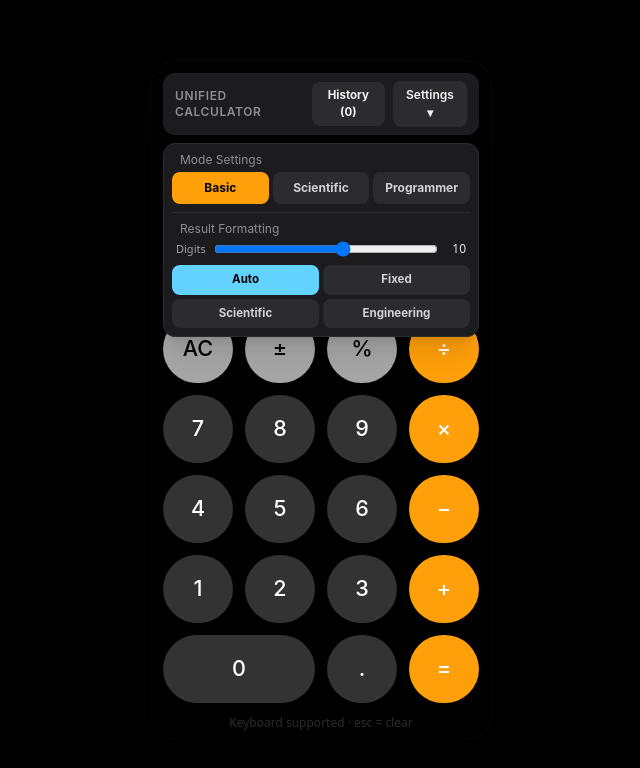
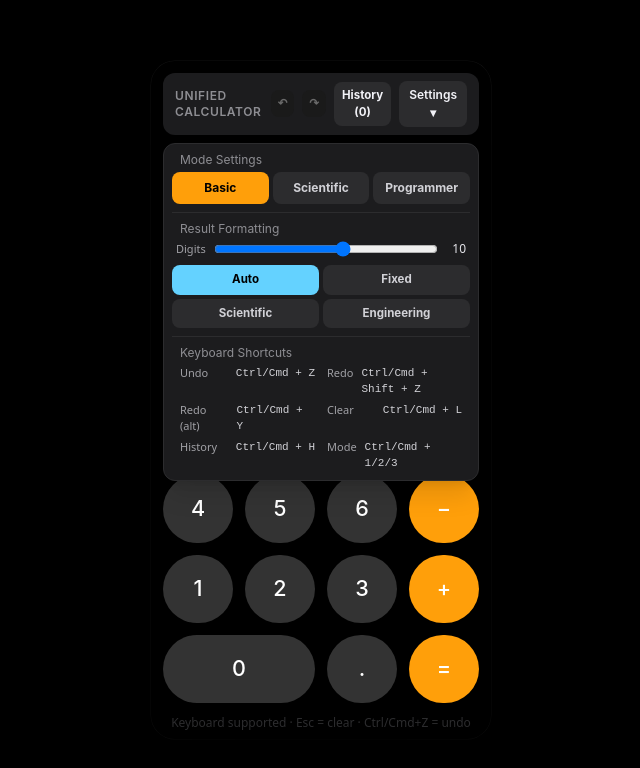
Before and after one commit to coltonajackson/numcrunch, a React (Vite) app: page / in a window 1280 px wide. Both pictures are taken after a click on the button "Settings ▾". Shown: the top 768 px of the page, without its empty margins (319-959 px from the left). Built offline with nearby package versions, Linux system fonts and the light colour scheme.

Commit message:
Add undo redo history and keyboard shortcut map
Co-authored-by: Colton Jackson <coltonajackson@users.noreply.github.com>

```diff
--- a/src/components/Calculator.tsx
+++ b/src/components/Calculator.tsx
@@ -21,7 +21,7 @@ const NOTATION_LABELS: Record<NotationMode, string> = {
 };
 
 export function Calculator() {
-  const { state, dispatch } = useCalculator();
+  const { state, dispatch, canUndo, canRedo } = useCalculator();
   const [isModeMenuOpen, setIsModeMenuOpen] = useState(false);
   const [isHistoryOpen, setIsHistoryOpen] = useState(false);
   const settingsRef = useRef<HTMLDivElement>(null);
@@ -34,6 +34,24 @@ export function Calculator() {
     }
     window.addEventListener('pointerdown', handlePointerDown);
     return () => window.removeEventListener('pointerdown', handlePointerDown);
+  }, []);
+
+  useEffect(() => {
+    function handleShortcut(e: KeyboardEvent) {
+      const target = e.target as HTMLElement | null;
+      if (target && (target.tagName === 'INPUT' || target.tagName === 'TEXTAREA' || target.isContentEditable)) {
+        return;
+      }
+      const hasPrimaryModifier = (e.ctrlKey || e.metaKey) && !e.altKey;
+      if (!hasPrimaryModifier) return;
+      if (e.key.toLowerCase() === 'h') {
+        e.preventDefault();
+        setIsHistoryOpen((open) => !open);
+      }
+    }
+
+    window.addEventListener('keydown', handleShortcut);
+    return () => window.removeEventListener('keydown', handleShortcut);
   }, []);
 
   const maxWidth =
@@ -67,6 +85,44 @@ export function Calculator() {
               Unified Calculator
             </span>
             <div className="flex items-center gap-2">
+              <button
+                onClick={() => dispatch({ type: 'UNDO' })}
+                disabled={!canUndo}
+                style={{
+                  border: 'none',
+                  backgroundColor: canUndo ? '#2C2C2E' : '#1A1A1A',
+                  color: canUndo ? '#F2F2F7' : '#6A6A6A',
+                  borderRadius: 8,
+                  padding: '5px 7px',
+                  cursor: canUndo ? 'pointer' : 'not-allowed',
+                  fontSize: '0.72rem',
+                  fontWeight: 700,
+                  fontFamily: "'SF Pro Display', -apple-system, sans-serif",
+                }}
+                aria-label="Undo"
+                title="Undo (Ctrl/Cmd+Z)"
+              >
+                ↶
+              </button>
+              <button
+                onClick={() => dispatch({ type: 'REDO' })}
+                disabled={!canRedo}
+                style={{
+                  border: 'none',
+                  backgroundColor: canRedo ? '#2C2C2E' : '#1A1A1A',
+                  color: canRedo ? '#F2F2F7' : '#6A6A6A',
+                  borderRadius: 8,
+                  padding: '5px 7px',
+                  cursor: canRedo ? 'pointer' : 'not-allowed',
+                  fontSize: '0.72rem',
+                  fontWeight: 700,
+                  fontFamily: "'SF Pro Display', -apple-system, sans-serif",
+                }}
+                aria-label="Redo"
+                title="Redo (Ctrl/Cmd+Shift+Z or Ctrl/Cmd+Y)"
+              >
+                ↷
+              </button>
               <button
                 onClick={() => setIsHistoryOpen((v) => !v)}
                 style={{
@@ -189,6 +245,30 @@ export function Calculator() {
                     </button>
                   ))}
                 </div>
+
+                <div className="mt-2 pt-2" style={{ borderTop: '1px solid #2C2C2E' }}>
+                  <p
+                    className="text-xs px-2 pb-1"
+                    style={{ color: '#8E8E93', fontFamily: "'SF Pro Display', -apple-system, sans-serif" }}
+                  >
+                    Keyboard Shortcuts
+                  </p>
+                  <div className="grid grid-cols-2 gap-x-3 gap-y-1 px-2">
+                    {[
+                      ['Undo', 'Ctrl/Cmd + Z'],
+                      ['Redo', 'Ctrl/Cmd + Shift + Z'],
+                      ['Redo (alt)', 'Ctrl/Cmd + Y'],
+                      ['Clear', 'Ctrl/Cmd + L'],
+                      ['History', 'Ctrl/Cmd + H'],
+                      ['Mode', 'Ctrl/Cmd + 1/2/3'],
+                    ].map(([label, shortcut]) => (
+                      <div key={label} className="flex justify-between gap-2 text-[11px]">
+                        <span style={{ color: '#A1A1A6' }}>{label}</span>
+                        <span style={{ color: '#D1D1D6', fontFamily: "'SF Mono', 'Fira Code', monospace" }}>{shortcut}</span>
+                      </div>
+                    ))}
+                  </div>
+                </div>
               </div>
             </div>
           )}
@@ -241,7 +321,7 @@ export function Calculator() {
 
         {/* Keyboard hint */}
         <p className="text-center text-xs pb-2 pt-0" style={{ color: '#2C2C2E' }}>
-          Keyboard supported · esc = clear
+          Keyboard supported · Esc = clear · Ctrl/Cmd+Z = undo
         </p>
       </div>
     </div>
--- a/src/hooks/useCalculator.ts
+++ b/src/hooks/useCalculator.ts
@@ -1,5 +1,5 @@
 import { useReducer, useEffect } from 'react';
-import type { CalcState, Action, NumBase, HistoryEntry } from '../types';
+import type { CalcState, Action, NumBase, HistoryEntry, CalcMode } from '../types';
 import { applyBinaryOp, applyUnaryOp } from '../lib/calculator';
 import { evaluatePythonMathExpression } from '../lib/pythonMath';
 import {
@@ -36,6 +36,13 @@ const initialState: CalcState = {
 };
 
 const MAX_HISTORY_ENTRIES = 150;
+const MAX_UNDO_STEPS = 120;
+
+interface UndoHistoryState {
+  past: CalcState[];
+  present: CalcState;
+  future: CalcState[];
+}
 
 // ─── helpers ────────────────────────────────────────────────────────────────
 
@@ -128,10 +135,13 @@ function applyPythonExpression(state: CalcState): CalcState {
 
 // ─── reducer ────────────────────────────────────────────────────────────────
 
-function reducer(state: CalcState, action: Action): CalcState {
+function calcReducer(state: CalcState, action: Action): CalcState {
   const isPythonModeActive = state.mode === 'programmer' && state.pythonInputEnabled;
 
   switch (action.type) {
+    case 'UNDO':
+    case 'REDO':
+      return state;
 
     case 'PRESS_DIGIT': {
       if (isPythonModeActive) return state;
@@ -543,19 +553,92 @@ function reducer(state: CalcState, action: Action): CalcState {
   }
 }
 
+function historyReducer(history: UndoHistoryState, action: Action): UndoHistoryState {
+  if (action.type === 'UNDO') {
+    if (history.past.length === 0) return history;
+    const [previous, ...remainingPast] = history.past;
+    return {
+      past: remainingPast,
+      present: previous,
+      future: [history.present, ...history.future].slice(0, MAX_UNDO_STEPS),
+    };
+  }
+
+  if (action.type === 'REDO') {
+    if (history.future.length === 0) return history;
+    const [nextPresent, ...remainingFuture] = history.future;
+    return {
+      past: [history.present, ...history.past].slice(0, MAX_UNDO_STEPS),
+      present: nextPresent,
+      future: remainingFuture,
+    };
+  }
+
+  const nextPresent = calcReducer(history.present, action);
+  if (nextPresent === history.present) return history;
+
+  return {
+    past: [history.present, ...history.past].slice(0, MAX_UNDO_STEPS),
+    present: nextPresent,
+    future: [],
+  };
+}
+
 // ─── public hook ────────────────────────────────────────────────────────────
 
 export function useCalculator() {
-  const [state, dispatch] = useReducer(reducer, initialState);
+  const [historyState, dispatch] = useReducer(historyReducer, {
+    past: [],
+    present: initialState,
+    future: [],
+  });
+  const state = historyState.present;
 
   useEffect(() => {
     function handleKey(e: KeyboardEvent) {
+      const target = e.target as HTMLElement | null;
+      const isEditableTarget = Boolean(
+        target && (target.tagName === 'INPUT' || target.tagName === 'TEXTAREA' || target.isContentEditable),
+      );
+      const key = e.key;
+      const normalized = key.toLowerCase();
+      const hasPrimaryModifier = (e.ctrlKey || e.metaKey) && !e.altKey;
+
+      if (hasPrimaryModifier && !isEditableTarget) {
+        const modeShortcut: Record<string, CalcMode> = {
+          '1': 'basic',
+          '2': 'scientific',
+          '3': 'programmer',
+        };
+
+        if (normalized === 'z') {
+          e.preventDefault();
+          dispatch({ type: e.shiftKey ? 'REDO' : 'UNDO' });
+          return;
+        }
+        if (normalized === 'y') {
+          e.preventDefault();
+          dispatch({ type: 'REDO' });
+          return;
+        }
+        if (normalized === 'l') {
+          e.preventDefault();
+          dispatch({ type: 'PRESS_CLEAR' });
+          return;
+        }
+        const selectedMode = modeShortcut[key];
+        if (selectedMode) {
+          e.preventDefault();
+          dispatch({ type: 'SET_MODE', mode: selectedMode });
+          return;
+        }
+      }
+
       if (e.ctrlKey || e.metaKey || e.altKey) return;
-      const target = e.target as HTMLElement | null;
-      if (target && (target.tagName === 'INPUT' || target.tagName === 'TEXTAREA' || target.isContentEditable)) {
+      if (isEditableTarget) {
         return;
       }
-      const k = e.key;
+      const k = key;
 
       if (state.mode === 'programmer' && state.pythonInputEnabled) {
         if (k === 'Enter' || k === '=') {
@@ -608,5 +691,10 @@ export function useCalculator() {
     return () => window.removeEventListener('keydown', handleKey);
   }, [state.mode, state.numBase, state.pythonInputEnabled]);
 
-  return { state, dispatch };
+  return {
+    state,
+    dispatch,
+    canUndo: historyState.past.length > 0,
+    canRedo: historyState.future.length > 0,
+  };
 }
--- a/src/types/index.ts
+++ b/src/types/index.ts
@@ -44,6 +44,8 @@ export interface CalcState {
 }
 
 export type Action =
+  | { type: 'UNDO' }
+  | { type: 'REDO' }
   | { type: 'PRESS_DIGIT'; digit: string }
   | { type: 'PRESS_DECIMAL' }
   | { type: 'PRESS_OPERATOR'; op: string }
```
